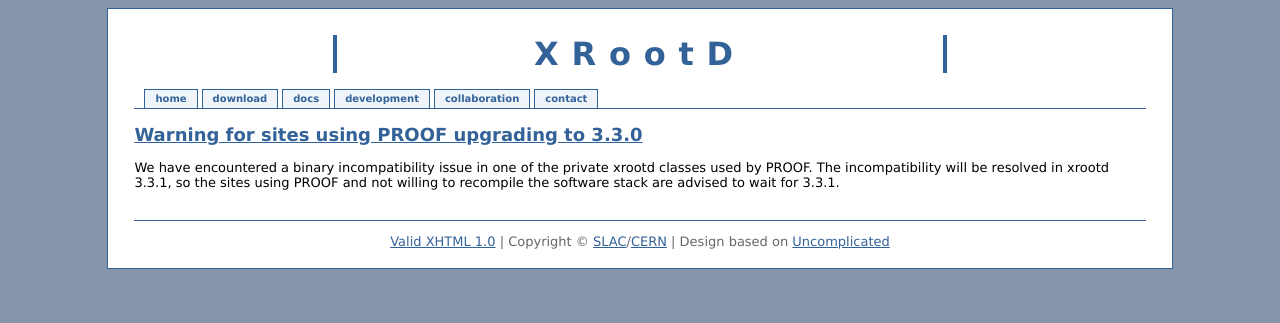
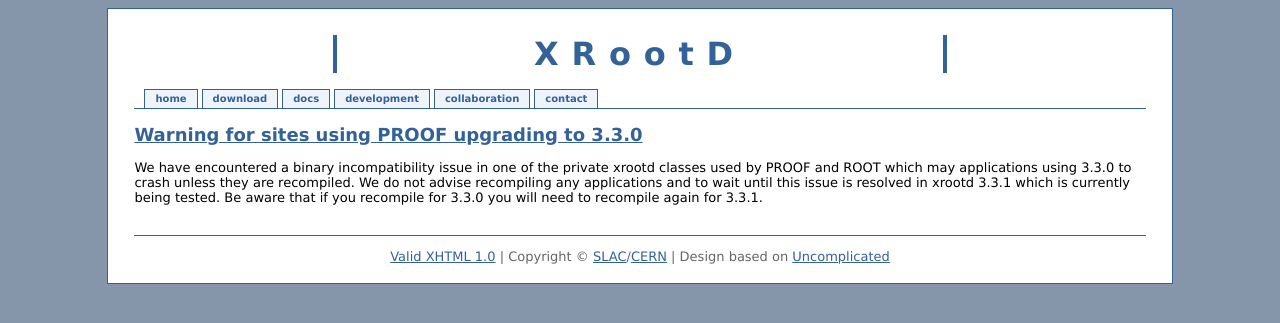
Before and after one commit to xrootd/xrootd-website, a Jekyll site: the page built from _posts/2013-02-25-migration_warning_3_3_0.md, in a window 1280 px wide. Shown: the top 323 px of the page. Built offline with Jekyll 4.4.1, drawn with Linux system fonts in a browser that asks for light colours; Markdown is read by kramdown in place of the engine named in the settings.

Commit message:
Update warning to match the now known severity of the problem.

```diff
--- a/_posts/2013-02-25-migration_warning_3_3_0.md
+++ b/_posts/2013-02-25-migration_warning_3_3_0.md
@@ -1,12 +1,14 @@
 ---
 layout: default
-title:  Warning for sites using PROOF upgrading to 3.3.0
+title:  Warning for sites using PROOF & ROOT upgrading to 3.3.0
 ---
 
 Warning for sites using PROOF upgrading to 3.3.0
 ------------------------------------------------
 
 We have encountered a binary incompatibility issue in one of the private
-xrootd classes used by PROOF. The incompatibility will be resolved in
-xrootd 3.3.1, so the sites using PROOF and not willing to recompile the
-software stack are advised to wait for 3.3.1.
+xrootd classes used by PROOF and ROOT which may applications using 3.3.0
+to crash unless they are recompiled. We do not advise recompiling any
+applications and to wait until this issue is resolved in xrootd 3.3.1
+which is currently being tested. Be aware that if you recompile for 3.3.0
+you will need to recompile again for 3.3.1.
```
Also changed, not shown: dload.md (+1 -1 lines).
